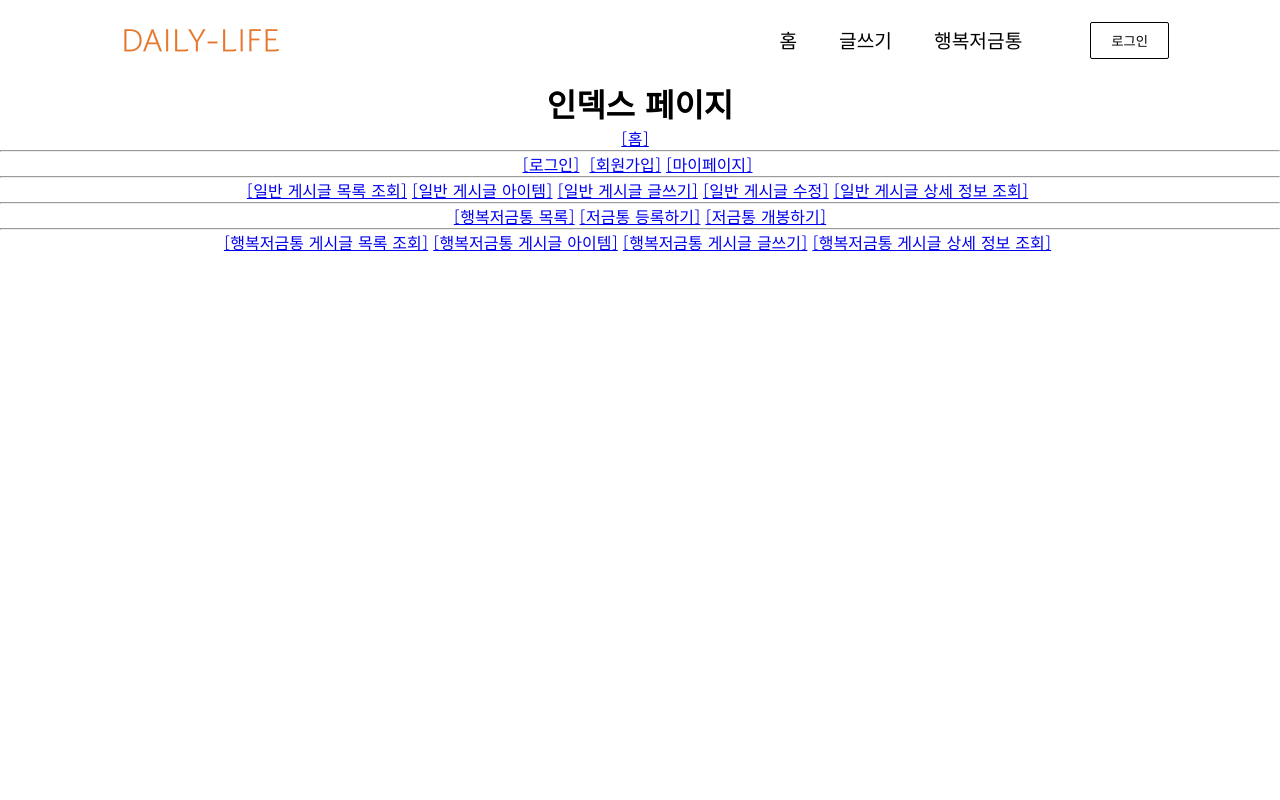
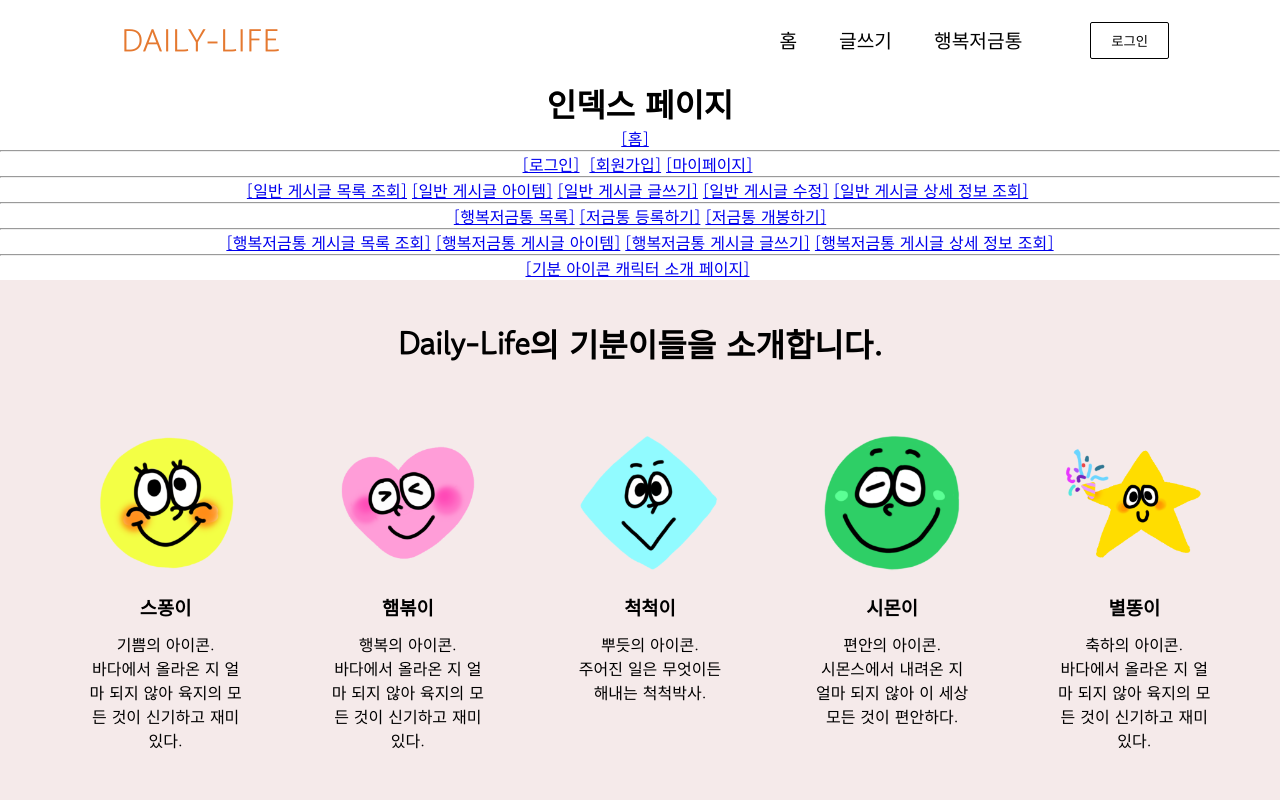
Before and after one commit to roditee/daily-life, a React (Create React App) app: page /IntroduceIcon in a window 1280 px wide. Shown: the top 800 px of the page. Built offline with nearby package versions, Linux system fonts and the light colour scheme; no server answers; a web font is replaced by a local one.

Commit message:
기분이들 소개 페이지, 게시글 상세, App.js 수정

```diff
--- a/src/App.js
+++ b/src/App.js
@@ -26,6 +26,8 @@ import HBBoardList from './components/HBBoardList';
 import HBBoardListItem from './components/HBBoardListItem';
 import HBBoardInsert from './components/HBBoardInsert';
 import HBBoardDetail from './components/HBBoardDetail';
+// 기분 아이콘 캐릭터 소개 페이지
+import IntroduceIcon from './components/IntroduceIcon';
 import { useState, useEffect } from 'react';
 import axios from '../node_modules/axios/index';
 
@@ -81,7 +83,9 @@ function App() {
       <Link to="HBBoardList">[행복저금통 게시글 목록 조회]</Link>&nbsp;
       <Link to="HBBoardListItem">[행복저금통 게시글 아이템]</Link>&nbsp;
       <Link to="HBBoardInsert">[행복저금통 게시글 글쓰기]</Link>&nbsp;
-      <Link to="HBBoardDetail">[행복저금통 게시글 상세 정보 조회]</Link>&nbsp;
+      <Link to="HBBoardDetail">[행복저금통 게시글 상세 정보 조회]</Link><hr/>
+
+      <Link to="IntroduceIcon">[기분 아이콘 캐릭터 소개 페이지]</Link>&nbsp;
 
 
 
@@ -111,6 +115,8 @@ function App() {
         <Route path="/HBBoardListItem" element={<HBBoardListItem/>} />
         <Route path="/HBBoardInsert" element={<HBBoardInsert/>} />
         <Route path="/HBBoardDetail/:hb_bNo" element={<HBBoardDetail/>} />
+
+        <Route path="/IntroduceIcon" element={<IntroduceIcon/>} />
       </Routes>
     </div>
   );
--- a/src/components/HBBoardDetail.css
+++ b/src/components/HBBoardDetail.css
@@ -5,12 +5,14 @@
   width: 630px;
   box-shadow: 6px 7px 5px 1px #e7e7e7;
   padding: 25px 0;
+  min-height: 700px;
 }
 
 .hbBDetailLine {
   border: solid 4px white;
   width: 570px;
   margin: 0 auto;
+  min-height: 700px;
 }
 
 .hbBTitle > h1 {
@@ -34,6 +36,7 @@
 
 .hbBContentBox {
   padding: 30px 0;
+  min-height: 560px;
 }
 
 .hbBContent {
--- a/src/components/IntroduceIcon.js
+++ b/src/components/IntroduceIcon.js
@@ -37,19 +37,19 @@ const IntroduceIcon = () => {
                 </div>
                 <div className='iconItem'>
                     <div className='iconTxtBox'>
-                        <h3 className='iconName'>비실이</h3>
+                        <h3 className='iconName'>척척이</h3>
                         <p className='iconDetail'>뿌듯의 아이콘.<br/>주어진 일은 무엇이든 해내는 척척박사.</p>
                     </div>
                 </div>
                 <div className='iconItem'>
                     <div className='iconTxtBox'>
-                        <h3 className='iconName'>시몬스/시몬이</h3>
+                        <h3 className='iconName'>시몬이</h3>
                         <p className='iconDetail'>편안의 아이콘.<br/>시몬스에서 내려온 지 얼마 되지 않아 이 세상 모든 것이 편안하다.</p>
                     </div>
                 </div>
                 <div className='iconItem'>
                     <div className='iconTxtBox'>
-                        <h3 className='iconName'>별똥이/별뚱이</h3>
+                        <h3 className='iconName'>별똥이</h3>
                         <p className='iconDetail'>축하의 아이콘.<br/>바다에서 올라온 지 얼마 되지 않아 육지의 모든 것이 신기하고 재미있다.</p>
                     </div>
                 </div>
```
